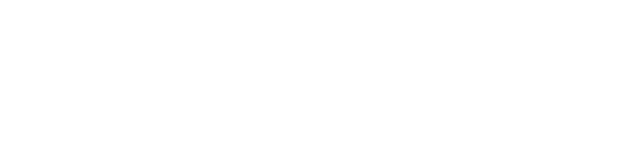
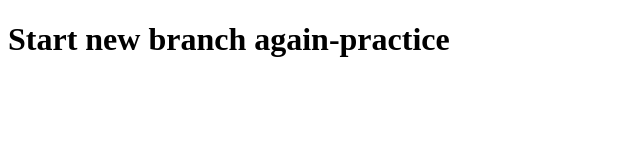
Before and after one commit to Zaheer334409/again-practice, a plain HTML site: page index.html in a window 1280 px wide. Shown: the whole page, without its empty margins (0-640 px from the left). Drawn offline with Linux system fonts and the light colour scheme.

Commit message:
updated to again-practice

```diff
--- a/index.html
+++ b/index.html
@@ -8,7 +8,7 @@
 </head>
 
 <body>
-
+    <h1>Start new branch again-practice</h1>
 </body>
 
 </html>
```
